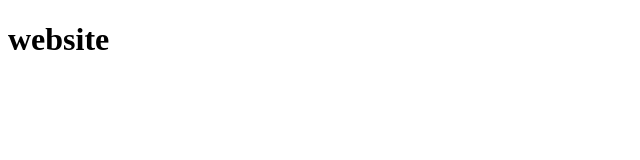
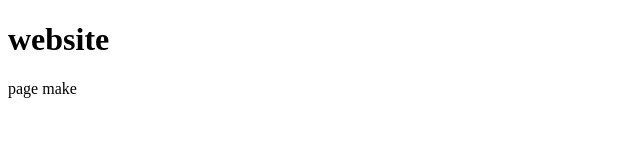
Before and after one commit to chayoungsim/website, a plain HTML site: page index.html in a window 1280 px wide. Shown: the full height of the page, 0-640 px from the left. Drawn offline with Linux system fonts and the light colour scheme.

Commit message:
Update index.html
index up

```diff
--- a/index.html
+++ b/index.html
@@ -8,5 +8,6 @@
 </head>
 <body>
   <h1>website</h1>
+  <p>page make</p>
 </body>
 </html>
```
